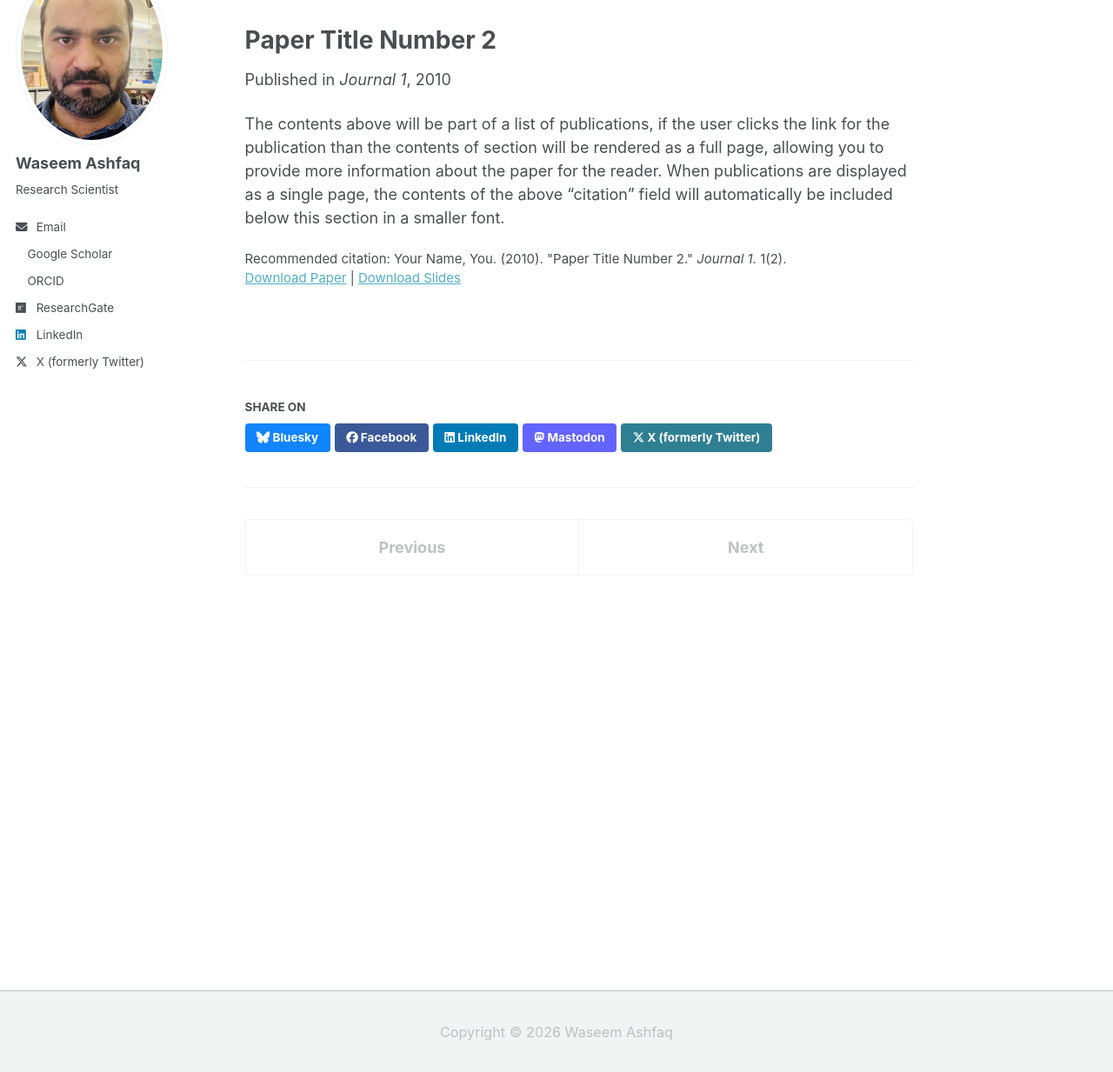
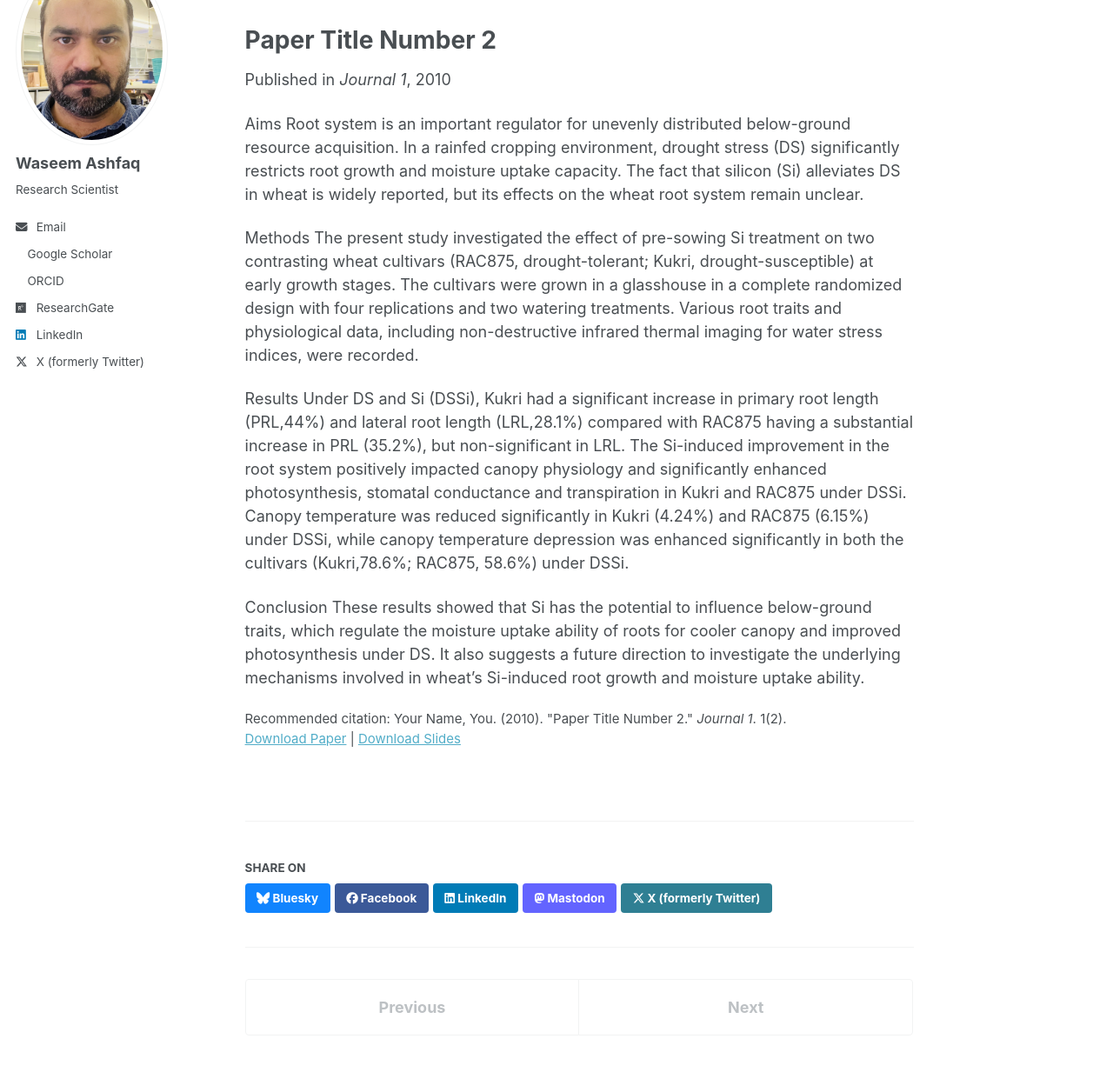
Before and after one commit to washfaq/waseemashfaq.github.io, a Jekyll site: the page built from _publications/2010-10-01-paper-title-number-2.md, in a window 1280 px wide and 1400 px high, cut to the strip 167-1400 px from the top of the window. Shown: the whole strip at 87% size. Built offline with Jekyll 4.4.1, drawn with Linux system fonts in a browser that asks for light colours; a script bundle is joined from its source files by our own code; library files that are not in the unit come from our copies.

Commit message:
Update 2010-10-01-paper-title-number-2.md

```diff
--- a/_publications/2010-10-01-paper-title-number-2.md
+++ b/_publications/2010-10-01-paper-title-number-2.md
@@ -10,5 +10,14 @@
 paperurl: 'https://academicpages.github.io/files/paper2.pdf'
 citation: 'Your Name, You. (2010). &quot;Paper Title Number 2.&quot; <i>Journal 1</i>. 1(2).'
 ---
+Aims
+Root system is an important regulator for unevenly distributed below-ground resource acquisition. In a rainfed cropping environment, drought stress (DS) significantly restricts root growth and moisture uptake capacity. The fact that silicon (Si) alleviates DS in wheat is widely reported, but its effects on the wheat root system remain unclear.
 
-The contents above will be part of a list of publications, if the user clicks the link for the publication than the contents of section will be rendered as a full page, allowing you to provide more information about the paper for the reader. When publications are displayed as a single page, the contents of the above "citation" field will automatically be included below this section in a smaller font.
+Methods
+The present study investigated the effect of pre-sowing Si treatment on two contrasting wheat cultivars (RAC875, drought-tolerant; Kukri, drought-susceptible) at early growth stages. The cultivars were grown in a glasshouse in a complete randomized design with four replications and two watering treatments. Various root traits and physiological data, including non-destructive infrared thermal imaging for water stress indices, were recorded.
+
+Results
+Under DS and Si (DSSi), Kukri had a significant increase in primary root length (PRL,44%) and lateral root length (LRL,28.1%) compared with RAC875 having a substantial increase in PRL (35.2%), but non-significant in LRL. The Si-induced improvement in the root system positively impacted canopy physiology and significantly enhanced photosynthesis, stomatal conductance and transpiration in Kukri and RAC875 under DSSi. Canopy temperature was reduced significantly in Kukri (4.24%) and RAC875 (6.15%) under DSSi, while canopy temperature depression was enhanced significantly in both the cultivars (Kukri,78.6%; RAC875, 58.6%) under DSSi.
+
+Conclusion
+These results showed that Si has the potential to influence below-ground traits, which regulate the moisture uptake ability of roots for cooler canopy and improved photosynthesis under DS. It also suggests a future direction to investigate the underlying mechanisms involved in wheat’s Si-induced root growth and moisture uptake ability.
```
